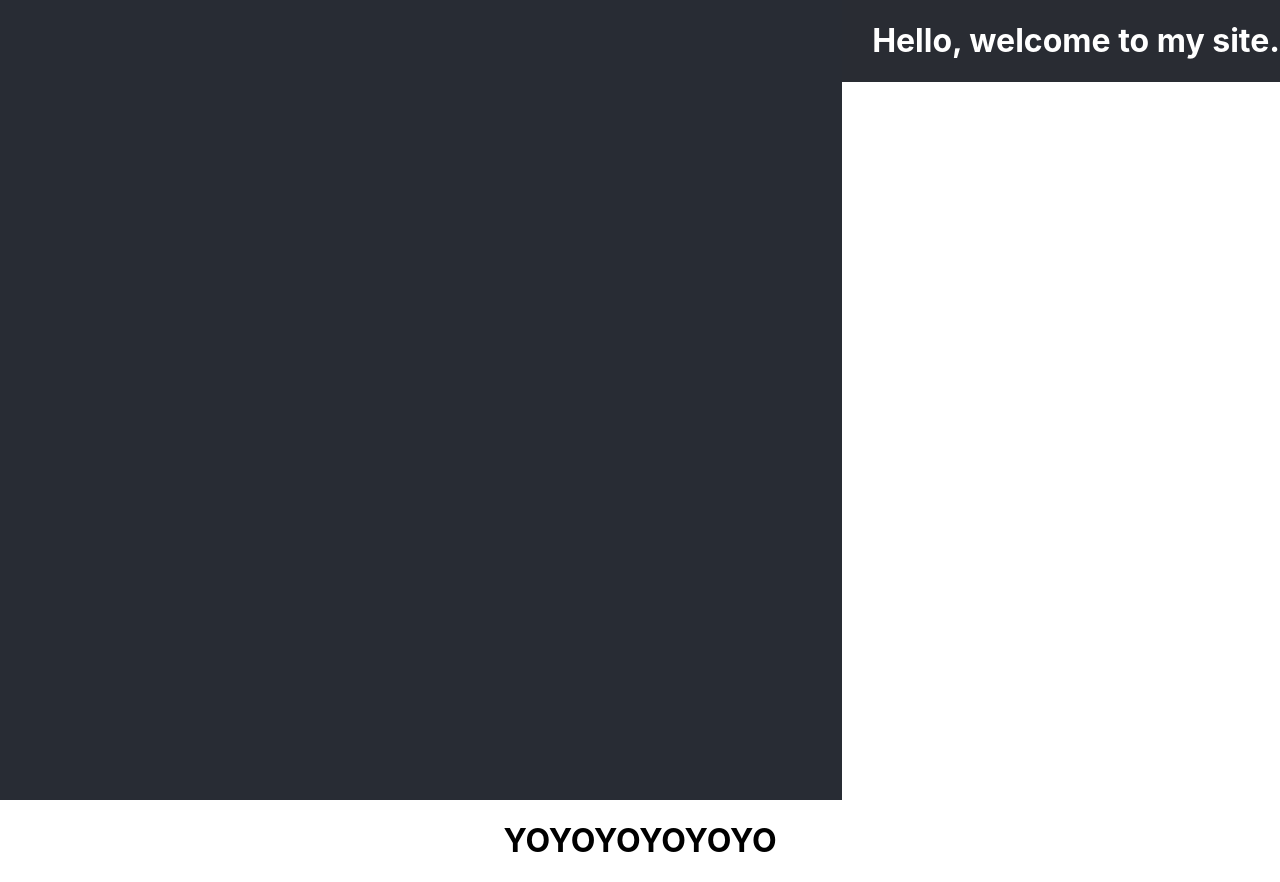
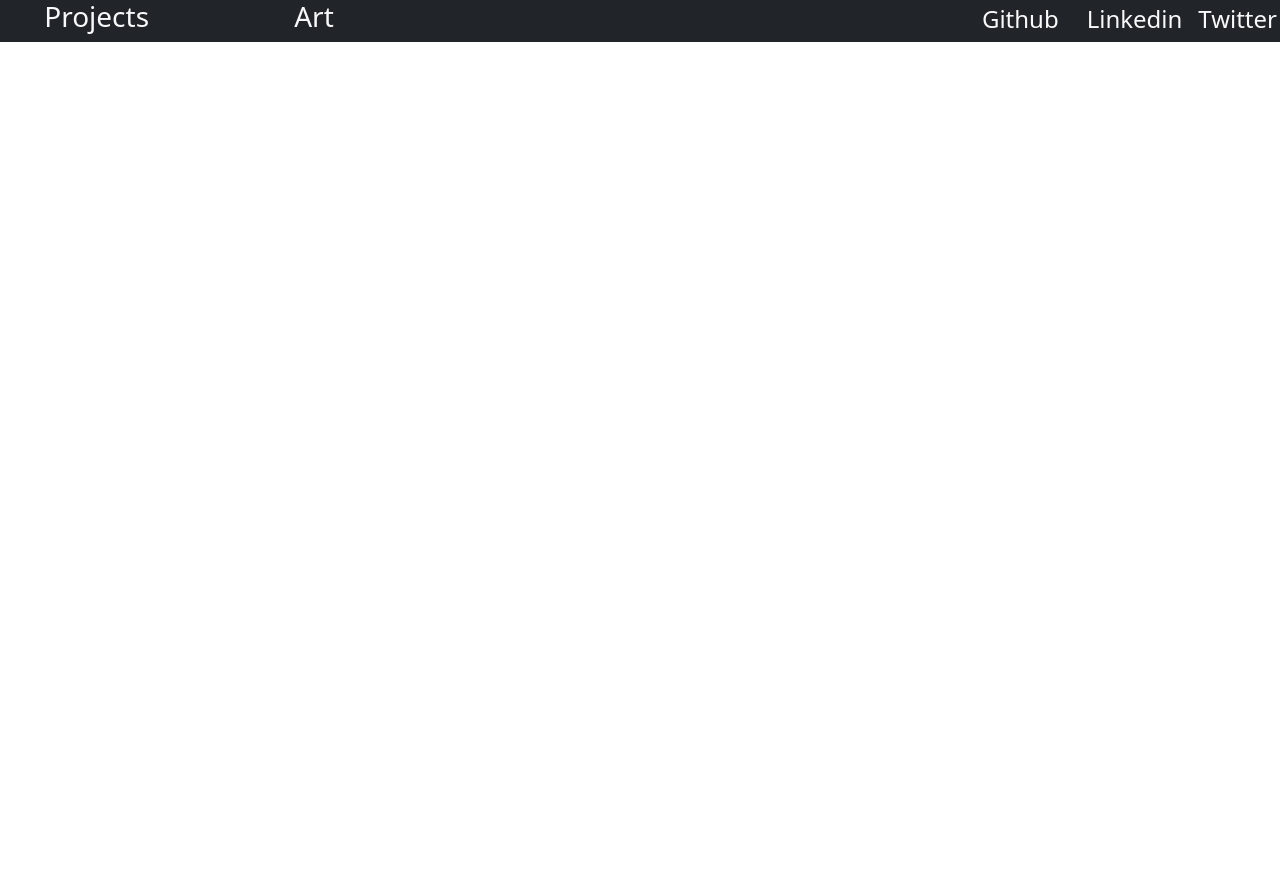
Before and after one commit to TheBenster/portfolio_website, a React (Create React App) app: page / in a window 1280 px wide. After the commit the page ends 800 px from the top, so only its background shows below. Built offline with nearby package versions, Linux system fonts and the light colour scheme.

Commit message:
Bootstrap, Added filler text for  navigation

```diff
--- a/package.json
+++ b/package.json
@@ -6,7 +6,9 @@
     "@testing-library/jest-dom": "^5.16.5",
     "@testing-library/react": "^13.4.0",
     "@testing-library/user-event": "^13.5.0",
+    "bootstrap": "^5.2.2",
     "react": "^18.2.0",
+    "react-bootstrap": "^2.6.0",
     "react-dom": "^18.2.0",
     "react-scripts": "5.0.1",
     "web-vitals": "^2.1.4"
--- a/src/App.css
+++ b/src/App.css
@@ -38,3 +38,5 @@
     transform: rotate(360deg);
   }
 }
+
+html, body { overflow-x: hidden; }
--- a/src/App.js
+++ b/src/App.js
@@ -1,15 +1,47 @@
 import './App.css';
 import './test.css';
+import 'bootstrap/dist/css/bootstrap.min.css';
 
 function App() {
   return (
-    <div className="App">
-      <div className="head-header">
-        <h1>Hello, welcome to my site.</h1>
+    <div className="App bg-dark flex">
+      <div className="container-flex bg-dark text-light">
+        <div class="row">
+          <div class="col-md-2 align-self-end">
+            <h3>Projects</h3>
+          </div>
+          <div class="col-md-2 align-self-end">
+            <h3>Art</h3>
+          </div>
+          <div class="col-md-5">
+          </div>
+          <div class="col-md-1 align-self-end">
+            <h4>Github</h4>
+          </div>
+          <div class="col-md-1 align-self-end">
+            <h4>Linkedin</h4>
+          </div>
+          <div class="col-md-1 align-self-end">
+            <h4>Twitter</h4>
+          </div>
+        </div>
       </div>
-      <div className="App-header">
+      <div className="container-flex bg-dark text-light">
+        <div class="row">
+          <div class="col-md-2"></div>
+        </div>
       </div>
-      <h1>YOYOYOYOYOYO</h1>
+
+
+
+
+
+
+
+
+      <script src="https://code.jquery.com/jquery-3.3.1.slim.min.js" integrity="sha384-q8i/X+965DzO0rT7abK41JStQIAqVgRVzpbzo5smXKp4YfRvH+8abtTE1Pi6jizo" crossorigin="anonymous"></script>
+      <script src="https://cdn.jsdelivr.net/npm/popper.js@1.14.7/dist/umd/popper.min.js" integrity="sha384-UO2eT0CpHqdSJQ6hJty5KVphtPhzWj9WO1clHTMGa3JDZwrnQq4sF86dIHNDz0W1" crossorigin="anonymous"></script>
+      <script src="https://cdn.jsdelivr.net/npm/bootstrap@4.3.1/dist/js/bootstrap.min.js" integrity="sha384-JjSmVgyd0p3pXB1rRibZUAYoIIy6OrQ6VrjIEaFf/nJGzIxFDsf4x0xIM+B07jRM" crossorigin="anonymous"></script>
     </div>
   );
 }
```
Also changed, not shown: src/treee.jpeg (added), 1 other file (tests, documents, lock files or other folders).
